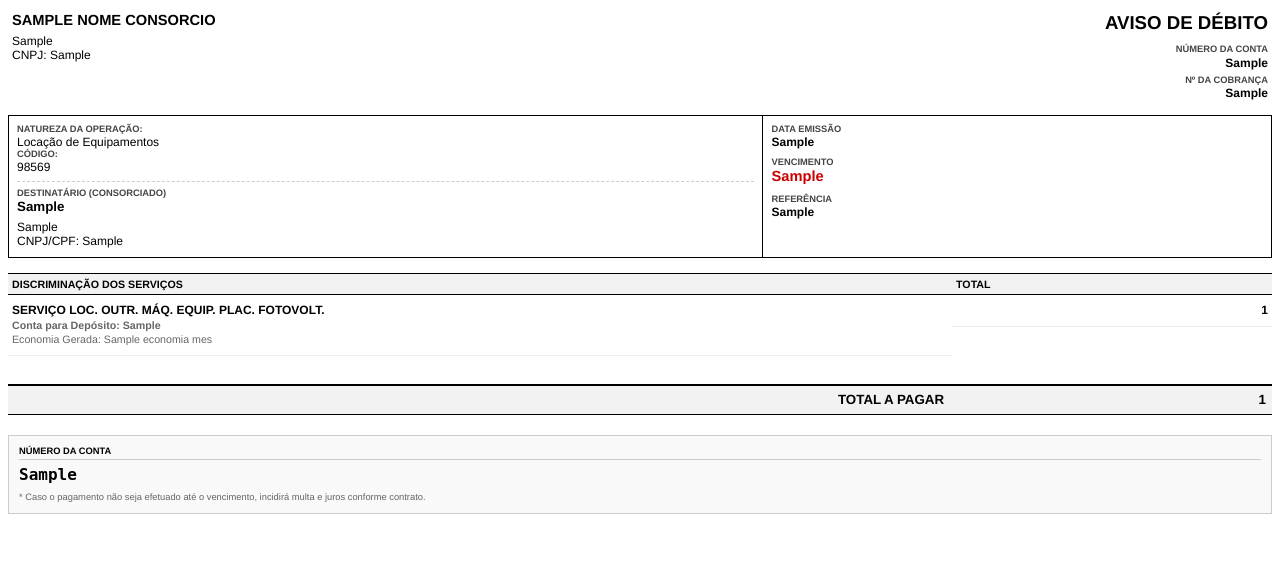
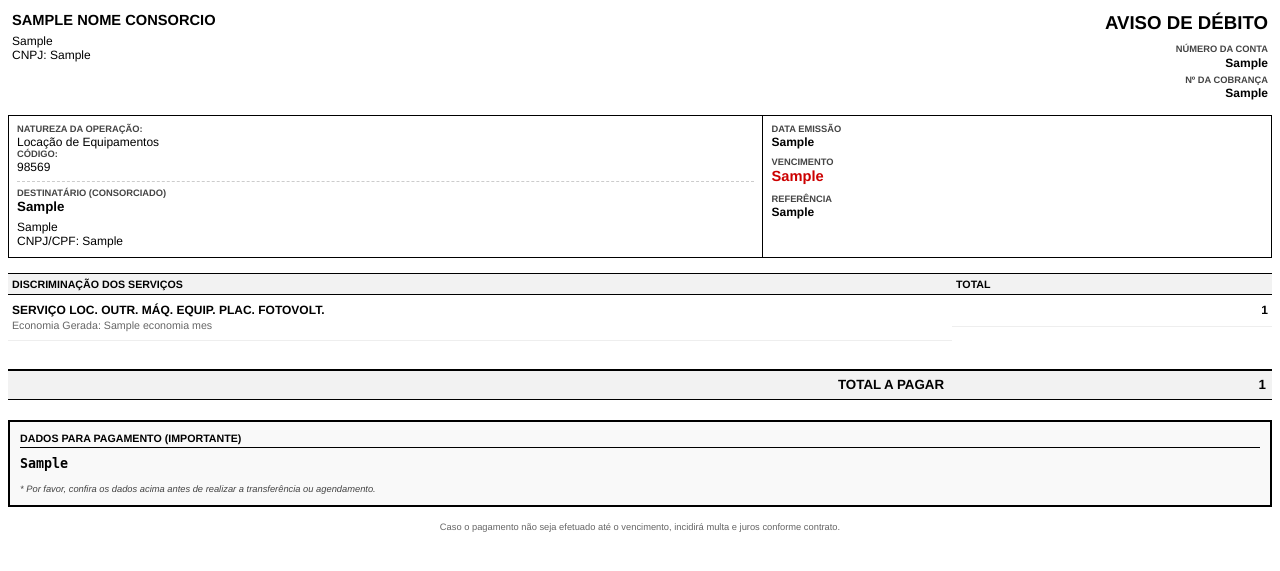
Before and after one commit to stefanprati-rgb/gerador-notas-debito, a Python web app: template templates/aviso_debito.html in a window 1280 px wide. Shown: the top 571 px of the page. Run offline with Jinja, Linux system fonts and the light colour scheme; the template is opened without the code that fills it: most values are stand-ins (such as "Sample title", 1, 10 or a date in 2020).

Commit message:
Atualizar o aviso_debito.html

```diff
--- a/templates/aviso_debito.html
+++ b/templates/aviso_debito.html
@@ -15,6 +15,21 @@
         .item-row td { padding-top: 8px; padding-bottom: 8px; border-bottom: 1px solid #eee; }
         .total-row td { border-top: 2px solid #000; border-bottom: 1px solid #000; font-weight: bold; background-color: #f2f2f2; padding: 6px; font-size: 10pt; }
         .text-right { text-align: right; }
+
+        /* Box de Dados Bancários Destacado */
+        .bank-box {
+            border: 2px solid #000;
+            background-color: #f9f9f9;
+            padding: 10px;
+            margin-top: 20px;
+        }
+        .bank-content {
+            font-family: monospace;
+            font-size: 10pt;
+            font-weight: bold;
+            color: #000;
+            white-space: pre-line; /* Mantém quebras de linha se houver no CSV */
+        }
     </style>
 </head>
 <body>
@@ -81,7 +96,6 @@
             <tr class="item-row">
                 <td>
                     <b>SERVIÇO LOC. OUTR. MÁQ. EQUIP. PLAC. FOTOVOLT.</b><br>
-                    <span style="font-size: 8pt; color: #666;"><b>Conta para Depósito: {{ numero_conta }}</b></span><br>
                     <span style="font-size: 8pt; color: #666;">Economia Gerada: {{ economia_mes }}</span>
                 </td>
                 <td class="text-right value">{{ total_pagar }}</td>
@@ -95,12 +109,19 @@
             <td class="text-right" width="25%">{{ total_pagar }}</td>
         </tr>
     </table>
-    <div style="border: 1px solid #ccc; background-color: #f9f9f9; padding: 10px;">
-        <div class="label" style="color: #000; border-bottom: 1px solid #ccc; margin-bottom: 5px; padding-bottom: 2px;">Número da Conta</div>
-        <div style="font-family: monospace; font-size: 12pt; font-weight: bold; color: #000;">{{ numero_conta }}</div>
-        <div style="margin-top: 8px; font-size: 7pt; color: #666;">
-            * Caso o pagamento não seja efetuado até o vencimento, incidirá multa e juros conforme contrato.
+
+    <div class="bank-box">
+        <div class="label" style="color: #000; border-bottom: 1px solid #000; margin-bottom: 8px; padding-bottom: 2px; font-size: 8pt;">
+            Dados para Pagamento (IMPORTANTE)
         </div>
+        <div class="bank-content">{{ dados_bancarios }}</div>
+        <div style="margin-top: 12px; font-size: 7pt; color: #444; font-style: italic;">
+            * Por favor, confira os dados acima antes de realizar a transferência ou agendamento.
+        </div>
+    </div>
+
+    <div style="margin-top: 15px; font-size: 7pt; color: #666; text-align: center;">
+        Caso o pagamento não seja efetuado até o vencimento, incidirá multa e juros conforme contrato.
     </div>
 </body>
 </html>
```
